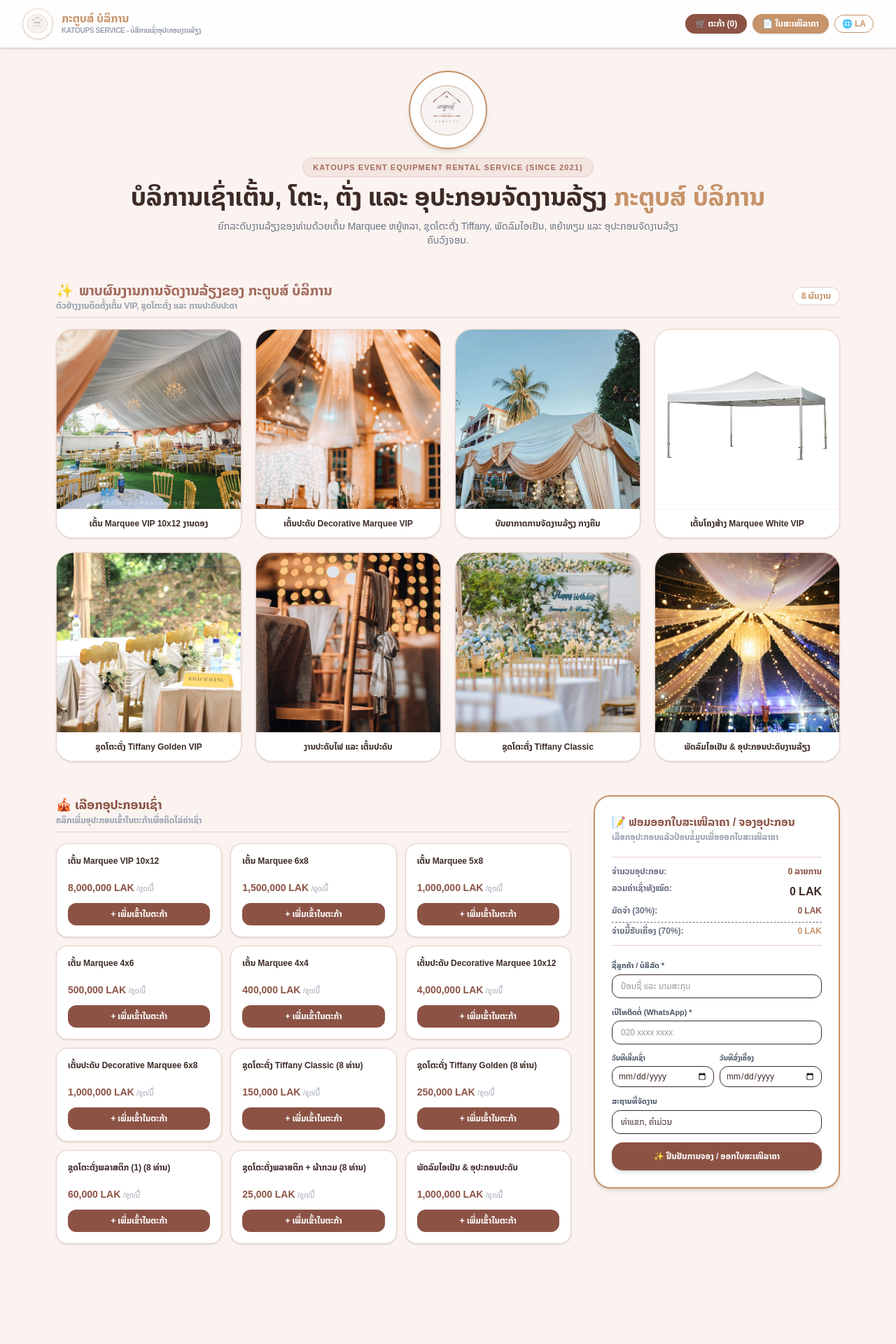
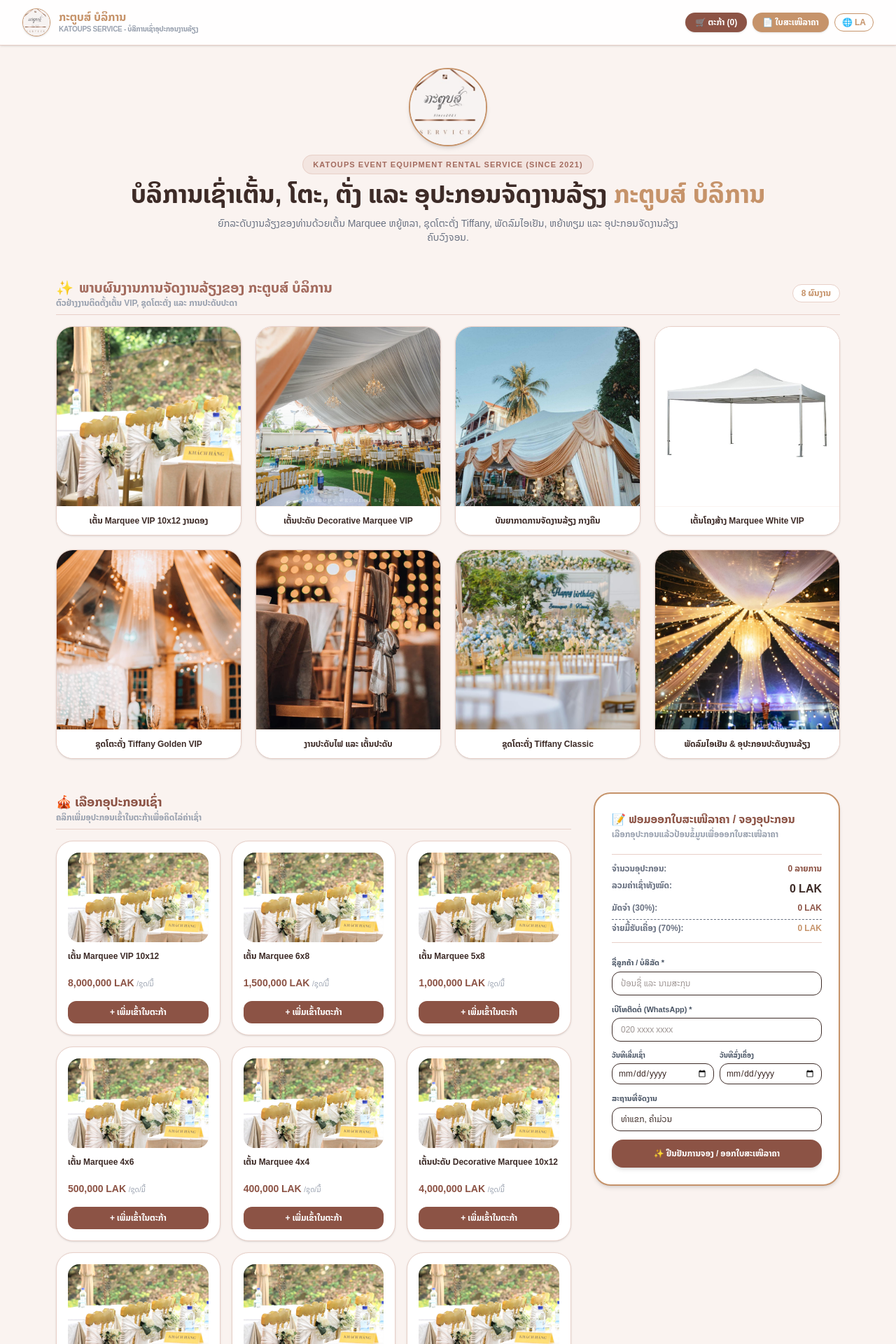
Before and after one commit to thammavongsoutthida-svg/katoups-service, a Next.js app in the folder erms-rental-system/: page / in a window 1280 px wide. Shown: the top 1920 px of the page at 70% size. Before the commit the page ends 1809 px from the top, so only its background shows below. Built offline with nearby package versions, Linux system fonts and the light colour scheme; no server answers.

Commit message:
fix: scale logo image perfectly and separate gallery section from menu items

```diff
--- a/erms-rental-system/app/page.tsx
+++ b/erms-rental-system/app/page.tsx
@@ -13,29 +13,29 @@ export default function ClientHomePage() {
   const [location, setLocation] = useState('ທ່າແຂກ, ຄຳມ່ວນ');
   const [showInvoiceModal, setShowInvoiceModal] = useState<any>(null);
 
-  // 🎪 1. ເມນູລາຍການອຸປະກອນເຊົ່າ (ບໍ່ມີຮູບພາບ ເພື່ອໃຫ້ກ່ອງກະທັດຮັດ)
+  // 🎪 1. ເມນູລາຍການອຸປະກອນເຊົ່າ (ໃສ່ຮູບແທນຊົ່ວຄາວໄວ້ /11.jpeg, ສາມາດປ່ຽນ Path ຮູບໃນ public ຕາມຫຼັງໄດ້)
   const stockItems = [
-    { id: 'eq-1', name: 'ເຕັ້ນ Marquee VIP 10x12', price: 8000000 },
-    { id: 'eq-2', name: 'ເຕັ້ນ Marquee 6x8', price: 1500000 },
-    { id: 'eq-3', name: 'ເຕັ້ນ Marquee 5x8', price: 1000000 },
-    { id: 'eq-4', name: 'ເຕັ້ນ Marquee 4x6', price: 500000 },
-    { id: 'eq-5', name: 'ເຕັ້ນ Marquee 4x4', price: 400000 },
-    { id: 'eq-6', name: 'ເຕັ້ນປະດັບ Decorative Marquee 10x12', price: 4000000 },
-    { id: 'eq-7', name: 'ເຕັ້ນປະດັບ Decorative Marquee 6x8', price: 1000000 },
-    { id: 'eq-8', name: 'ຊຸດໂຕະຕັ່ງ Tiffany Classic (8 ທ່ານ)', price: 150000 },
-    { id: 'eq-9', name: 'ຊຸດໂຕະຕັ່ງ Tiffany Golden (8 ທ່ານ)', price: 250000 },
-    { id: 'eq-10', name: 'ຊຸດໂຕະຕັ່ງພລາສຕິກ (1) (8 ທ່ານ)', price: 60000 },
-    { id: 'eq-11', name: 'ຊຸດໂຕະຕັ່ງພລາສຕິກ + ຜ້າກວມ (8 ທ່ານ)', price: 25000 },
-    { id: 'eq-12', name: 'ພັດລົມໄອເຢັນ & ອຸປະກອນປະດັບ', price: 1000000 },
+    { id: 'eq-1', name: 'ເຕັ້ນ Marquee VIP 10x12', price: 8000000, img: '/11.jpeg' },
+    { id: 'eq-2', name: 'ເຕັ້ນ Marquee 6x8', price: 1500000, img: '/11.jpeg' },
+    { id: 'eq-3', name: 'ເຕັ້ນ Marquee 5x8', price: 1000000, img: '/11.jpeg' },
+    { id: 'eq-4', name: 'ເຕັ້ນ Marquee 4x6', price: 500000, img: '/11.jpeg' },
+    { id: 'eq-5', name: 'ເຕັ້ນ Marquee 4x4', price: 400000, img: '/11.jpeg' },
+    { id: 'eq-6', name: 'ເຕັ້ນປະດັບ Decorative Marquee 10x12', price: 4000000, img: '/11.jpeg' },
+    { id: 'eq-7', name: 'ເຕັ້ນປະດັບ Decorative Marquee 6x8', price: 1000000, img: '/11.jpeg' },
+    { id: 'eq-8', name: 'ຊຸດໂຕະຕັ່ງ Tiffany Classic (8 ທ່ານ)', price: 150000, img: '/11.jpeg' },
+    { id: 'eq-9', name: 'ຊຸດໂຕະຕັ່ງ Tiffany Golden (8 ທ່ານ)', price: 250000, img: '/11.jpeg' },
+    { id: 'eq-10', name: 'ຊຸດໂຕະຕັ່ງພລາສຕິກ (1) (8 ທ່ານ)', price: 60000, img: '/11.jpeg' },
+    { id: 'eq-11', name: 'ຊຸດໂຕະຕັ່ງພລາສຕິກ + ຜ້າກວມ (2)', price: 25000, img: '/11.jpeg' },
+    { id: 'eq-12', name: 'ພັດລົມໄອເຢັນ & ອຸປະກອນປະດັບ', price: 1000000, img: '/11.jpeg' },
   ];
 
-  // 📸 2. ຮູບພາບຜົນງານທາງຮ້ານ (ຂະຫຍາຍຮູບໃຫຍ່ຂຶ້ນງາມໆ)
+  // 📸 2. ຮູບພາບຜົນງານທາງຮ້ານ (ເອົາໄວ້ໂຊໂດຍສະເພາະ ຂະຫຍາຍຮູບໃຫຍ່ສວຍງາມ)
   const galleryImages = [
-    { id: 'g-1', title: 'ເຕັ້ນ Marquee VIP 10x12 ງານດອງ', img: '/12.jpeg' },
-    { id: 'g-2', title: 'ເຕັ້ນປະດັບ Decorative Marquee VIP', img: '/45.jpeg' },
+    { id: 'g-1', title: 'ເຕັ້ນ Marquee VIP 10x12 ງານດອງ', img: '/11.jpeg' },
+    { id: 'g-2', title: 'ເຕັ້ນປະດັບ Decorative Marquee VIP', img: '/12.jpeg' },
     { id: 'g-3', title: 'ບັນຍາກາດການຈັດງານລ້ຽງ ກາງຄືນ', img: '/13.jpeg' },
     { id: 'g-4', title: 'ເຕັ້ນໂຄງສ້າງ Marquee White VIP', img: '/44.jpeg' },
-    { id: 'g-5', title: 'ຊຸດໂຕະຕັ່ງ Tiffany Golden VIP', img: '/11.jpeg' },
+    { id: 'g-5', title: 'ຊຸດໂຕະຕັ່ງ Tiffany Golden VIP', img: '/45.jpeg' },
     { id: 'g-6', title: 'ງານປະດັບໄຟ ແລະ ເຕັ້ນປະດັບ', img: '/56.jpeg' },
     { id: 'g-7', title: 'ຊຸດໂຕະຕັ່ງ Tiffany Classic', img: '/656.jpeg' },
     { id: 'g-8', title: 'ພັດລົມໄອເຢັນ & ອຸປະກອນປະດັບງານລ້ຽງ', img: '/656565.jpeg' },
@@ -116,8 +116,14 @@ export default function ClientHomePage() {
       {/* 👑 HEADER NAVBAR */}
       <header className="sticky top-0 z-40 bg-white/90 backdrop-blur-md border-b border-[#E8D0C8] px-4 md:px-8 py-3 flex justify-between items-center shadow-sm">
         <div className="flex items-center gap-3">
-          <div className="w-11 h-11 relative rounded-full overflow-hidden bg-white border border-[#C6936A]/40 flex items-center justify-center p-0.5 shadow-sm">
-            <Image src="/logo.png" alt="Katoups Logo" fill className="object-contain rounded-full p-0.5" />
+          {/* 🎯 ໂໂລໂກ້ເທິງ Header: scale-[1.55] ເພື່ອໃຫ້ຮູບໃຫຍ່ພໍດີເຕັມວົງມົນ */}
+          <div className="w-10 h-10 relative rounded-full overflow-hidden border border-[#C6936A] bg-white flex items-center justify-center shadow-sm">
+            <Image
+              src="/logo.png"
+              alt="Katoups Logo"
+              fill
+              className="object-cover scale-[1.55]"
+            />
           </div>
           <div>
             <h1 className="font-extrabold text-[#C6936A] text-base leading-none">ກະຕູບສ໌ ບໍລິການ</h1>
@@ -152,8 +158,14 @@ export default function ClientHomePage() {
       {/* 🎪 HERO SECTION */}
       <main className="max-w-6xl mx-auto px-4 py-8 space-y-12">
         <div className="text-center space-y-3">
-          <div className="w-28 h-28 mx-auto relative rounded-full overflow-hidden border-2 border-[#C6936A] shadow-md bg-white p-1">
-            <Image src="/logo.png" alt="Katoups Logo Large" fill className="object-contain rounded-full p-1" />
+          {/* 🎯 ໂໂລໂກ້ກາງໜ້າ: scale-[1.55] ໃຫຍ່ພໍດີເຕັມວົງມົນ 100% */}
+          <div className="w-28 h-28 mx-auto relative rounded-full overflow-hidden border-2 border-[#C6936A] shadow-md bg-white flex items-center justify-center">
+            <Image
+              src="/logo.png"
+              alt="Katoups Logo Large"
+              fill
+              className="object-cover scale-[1.55]"
+            />
           </div>
           <div className="inline-block">
             <span className="text-[11px] font-bold uppercase tracking-widest text-[#A36B5E] bg-[#E8D0C8]/40 px-3.5 py-1 rounded-full border border-[#E8D0C8]">
@@ -168,7 +180,7 @@ export default function ClientHomePage() {
           </p>
         </div>
 
-        {/* 📸 1. SECTION ພາບຜົນງານທາງຮ້ານ (ຂະຫຍາຍຮູບພາບໃຫຍ່ຂຶ້ນງາມໆ) */}
+        {/* 📸 1. SECTION ພາບຜົນງານທາງຮ້ານ (ເອົາໄວ້ໂຊໂດຍສະເພາະ) */}
         <section className="space-y-4">
           <div className="flex items-center justify-between border-b border-[#E8D0C8] pb-2">
             <div>
@@ -202,26 +214,38 @@ export default function ClientHomePage() {
           </div>
         </section>
 
-        {/* 🛍️ 2. SECTION ເມນູເລືອກເຊົ່າອຸປະກອນ (ບໍ່ມີຮູບ) & ຟອມອອກໃບສະເໜີລາຄາ */}
+        {/* 🛍️ 2. SECTION ເມນູເລືອກເຊົ່າອຸປະກອນ & ຟອມອອກໃບສະເໜີລາຄາ */}
         <div className="grid grid-cols-1 lg:grid-cols-3 gap-8">
-          {/* ລາຍການອຸປະກອນໃຫ້ເລືອກ (ບໍ່ມີຮູບ) */}
+          {/* ລາຍການອຸປະກອນໃຫ້ເລືອກ */}
           <div className="lg:col-span-2 space-y-4">
             <div className="border-b border-[#E8D0C8] pb-2">
               <h3 className="text-lg font-black text-[#8C5345]">🎪 ເລືອກອຸປະກອນເຊົ່າ</h3>
               <p className="text-xs text-gray-400 font-bold">ຄລິກເພີ່ມອຸປະກອນເຂົ້າໃນຕະກ້າເພື່ອຄິດໄລ່ຄ່າເຊົ່າ</p>
             </div>
 
-            <div className="grid grid-cols-1 sm:grid-cols-2 md:grid-cols-3 gap-3">
+            <div className="grid grid-cols-1 sm:grid-cols-2 md:grid-cols-3 gap-4">
               {stockItems.map((item) => {
                 const qty = cart[item.id] || 0;
                 return (
-                  <div key={item.id} className="bg-white rounded-2xl p-4 border border-[#E8D0C8] shadow-sm flex flex-col justify-between hover:border-[#C6936A] transition">
-                    <div>
-                      <h3 className="font-bold text-xs text-[#3D2B27] min-h-[32px]">{item.name}</h3>
-                      <p className="text-sm font-extrabold text-[#8C5345] mt-1">{item.price.toLocaleString()} LAK <span className="text-[10px] text-gray-400 font-normal">/ຊຸດ/ມື້</span></p>
+                  <div key={item.id} className="bg-white rounded-3xl p-4 border border-[#E8D0C8] shadow-sm flex flex-col justify-between hover:shadow-md transition">
+                    <div className="space-y-3">
+                      {/* ຮູບປະກອບເມນູ (ໃສ່ຮູບແທນຊົ່ວຄາວໄວ້ /11.jpeg, ສາມາດປ່ຽນ Path ຮູບໃນ public ຕາມຫຼັງໄດ້) */}
+                      <div className="h-32 w-full relative bg-[#FAF3F0] rounded-2xl overflow-hidden">
+                        <Image
+                          src={item.img}
+                          alt={item.name}
+                          fill
+                          className="object-cover"
+                          onError={(e: any) => { e.target.srcset = '/logo.png'; }}
+                        />
+                      </div>
+                      <div>
+                        <h3 className="font-bold text-xs text-[#3D2B27] min-h-[32px]">{item.name}</h3>
+                        <p className="text-sm font-extrabold text-[#8C5345] mt-1">{item.price.toLocaleString()} LAK <span className="text-[10px] text-gray-400 font-normal">/ຊຸດ/ມື້</span></p>
+                      </div>
                     </div>
 
-                    <div className="mt-3">
+                    <div className="mt-4">
                       {qty === 0 ? (
                         <button
                           onClick={() => addToCart(item.id)}
```
